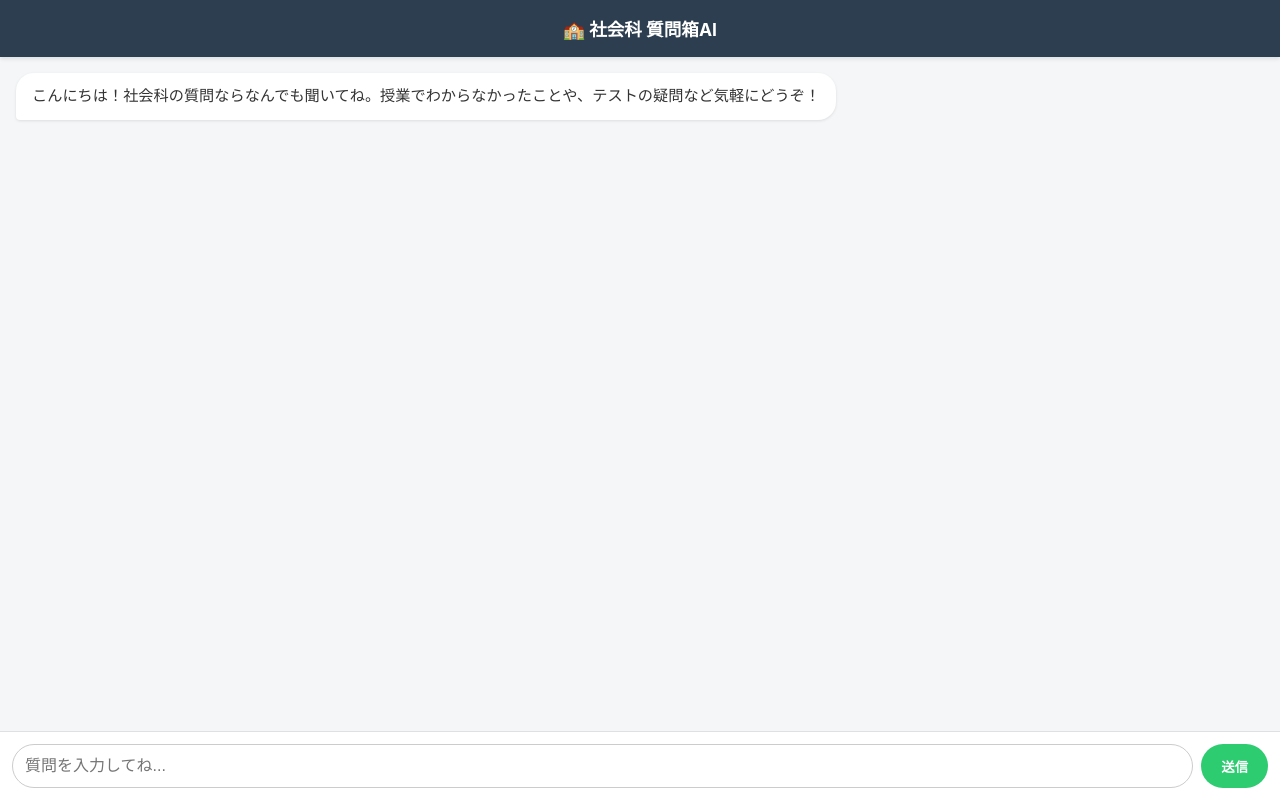
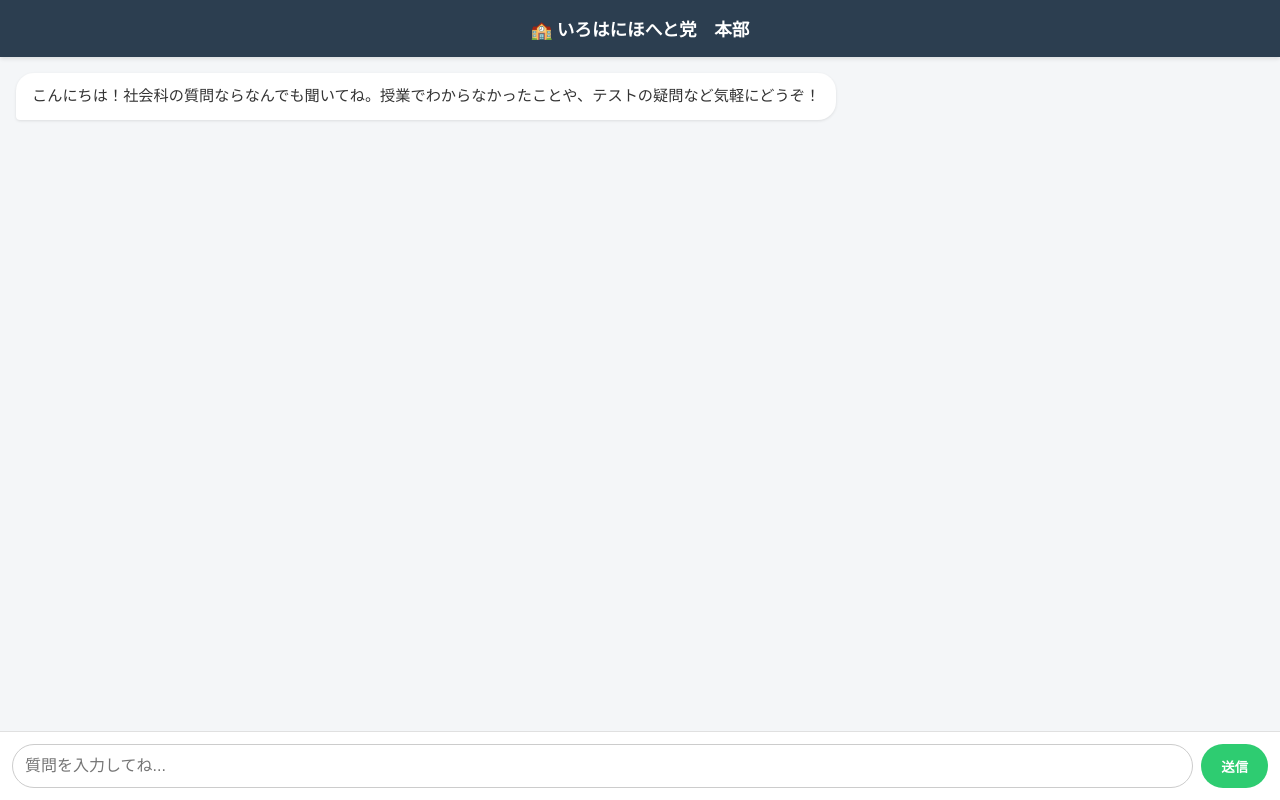
Before and after one commit to iroha10yathikagu-dotcom/-, a plain HTML site: page index.html in a window 1280 px wide. Drawn offline with Linux system fonts and the light colour scheme.

Commit message:
Add files via upload

```diff
--- a/index.html
+++ b/index.html
@@ -83,7 +83,7 @@
 </head>
 <body>
 
-  <header>🏫 社会科 質問箱AI</header>
+  <header>🏫 いろはにほへと党　本部</header>
 
   <div id="chat-container">
     <div class="message ai-message">こんにちは！社会科の質問ならなんでも聞いてね。授業でわからなかったことや、テストの疑問など気軽にどうぞ！</div>
```
